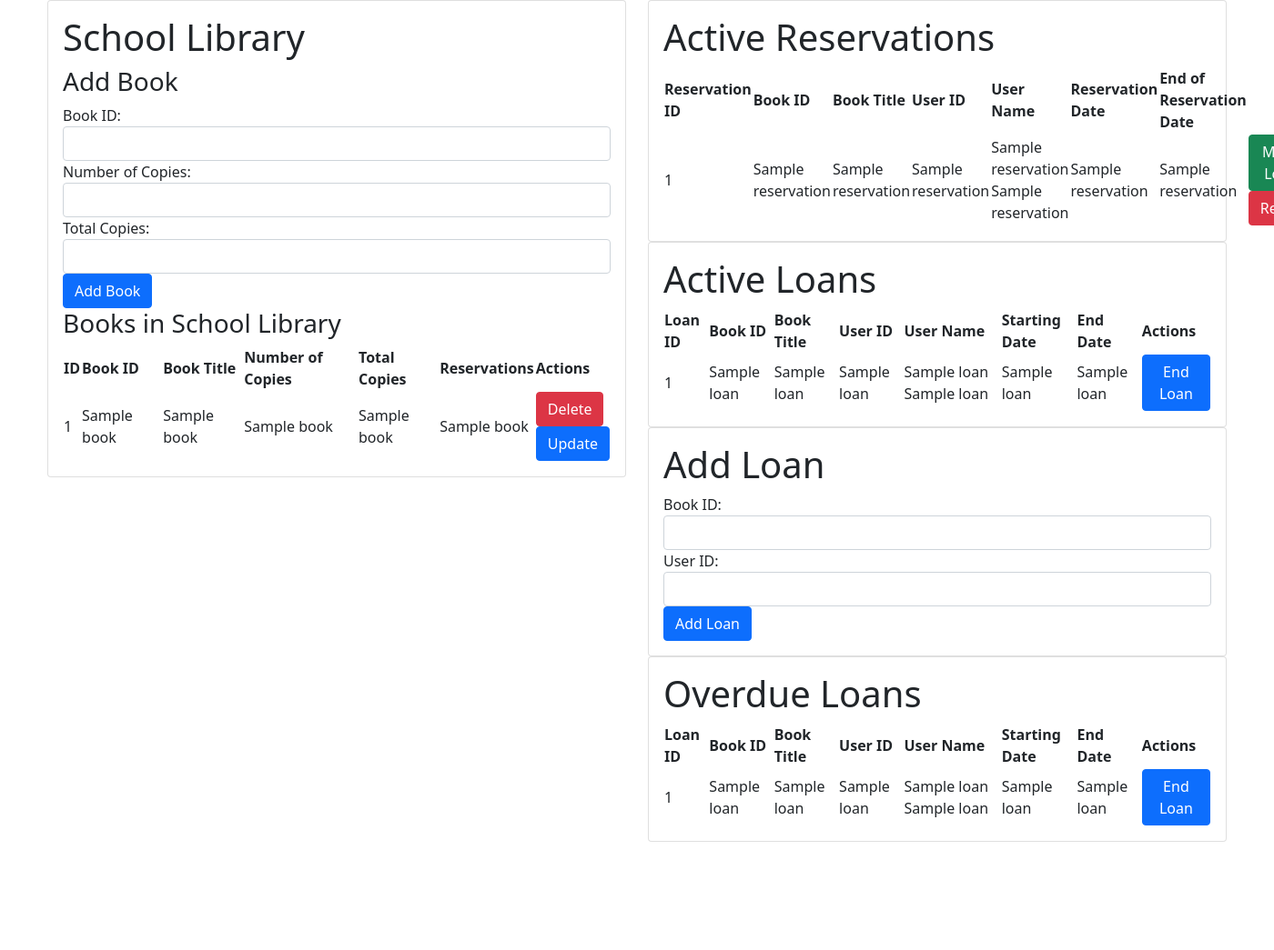
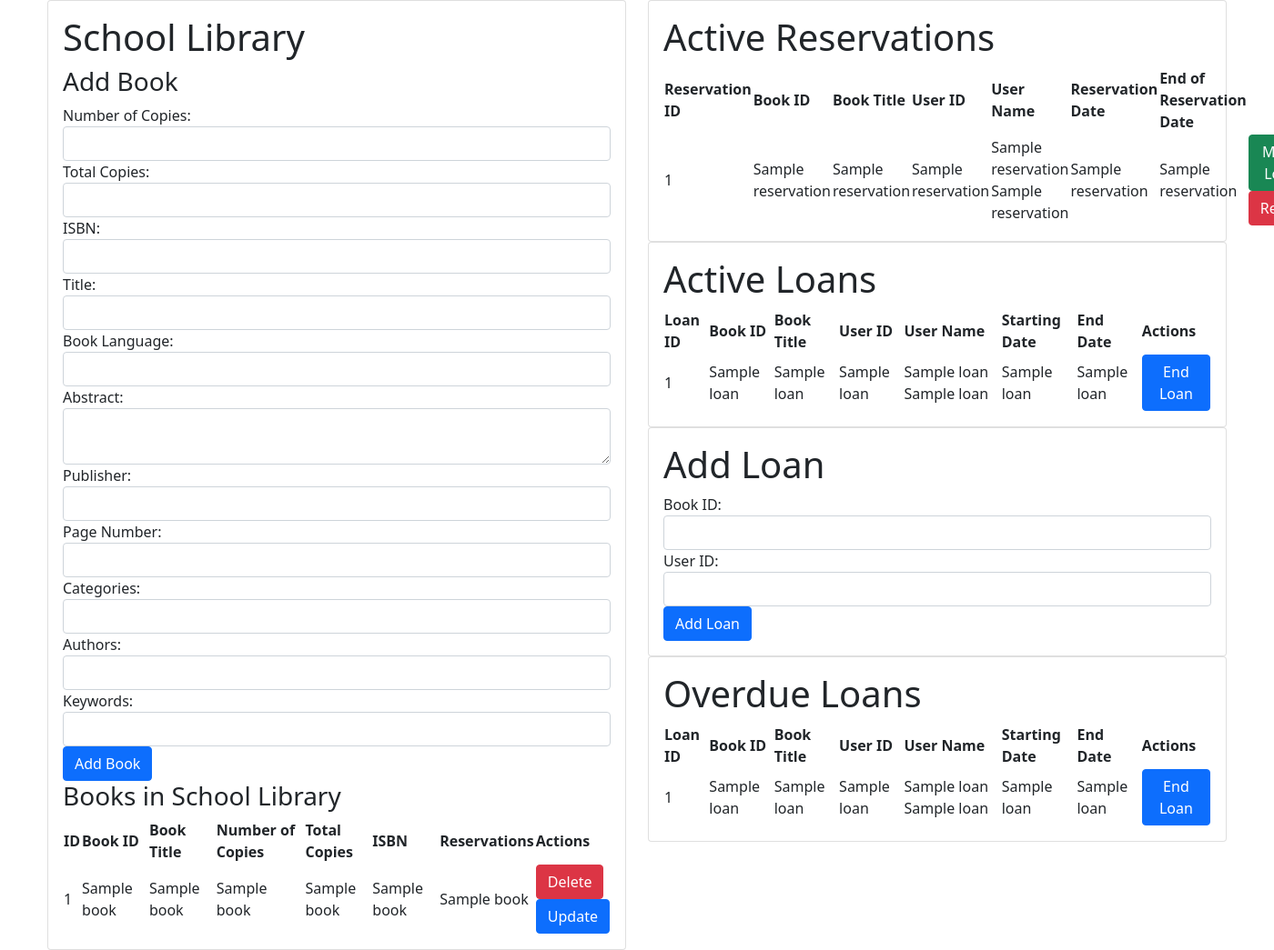
Before and after one commit to thankaou/library-system, a Flask app: template templates/main_school_admin_library.html in a window 1400 px wide; the page is wider, and only the part inside the window is pictured. Shown: the part 56-1101 px from the top of that part at 91% size. Before the commit the page ends 982 px from the top of that part, so only its background shows below. Run offline with Flask 3, Linux system fonts and the light colour scheme; the template is opened without the code that fills it: most values are stand-ins (such as "Sample title", 1, 10 or a date in 2020); some libraries are stand-ins or nearby versions.

Commit message:
Update main_school_admin_library.html

```diff
--- a/templates/main_school_admin_library.html
+++ b/templates/main_school_admin_library.html
@@ -11,10 +11,7 @@
                     <h3>Add Book</h3>
                     <form method="POST" action="/main/school_admin/library">
                         <input type="hidden" name="action" value="create">
-                        <div class="form-group">
-                            <label for="book_id">Book ID:</label>
-                            <input type="text" class="form-control" id="book_id" name="book_id" required>
-                        </div>
+
                         <div class="form-group">
                             <label for="number_of_copies">Number of Copies:</label>
                             <input type="number" class="form-control" id="number_of_copies" name="number_of_copies" required>
@@ -23,7 +20,54 @@
                             <label for="total_copies">Total Copies:</label>
                             <input type="number" class="form-control" id="total_copies" name="total_copies" required>
                         </div>
-                        <button type="submit" class="btn btn-primary">Add Book</button>
+                        <div class="form-group">
+                            <label for="ISBN">ISBN:</label>
+                            <input type="text" class="form-control" id="ISBN" name="ISBN" required>
+                        </div>
+
+                        <div class="form-group">
+                            <label for="title">Title:</label>
+                            <input type="text" class="form-control" id="title" name="title" required>
+                        </div>
+
+                        <div class="form-group">
+                            <label for="language">Book Language:</label>
+                            <input type="text" class="form-control" id="language" name="language" >
+                        </div>
+
+                        <div class="form-group">
+                            <label for="abstract">Abstract:</label>
+                            <textarea class="form-control" id="abstract" name="abstract" ></textarea>
+                        </div>
+
+                        <div class="form-group">
+                            <label for="publisher">Publisher:</label>
+                            <input type="text" class="form-control" id="publisher" name="publisher">
+                        </div>
+
+                        <div class="form-group">
+                            <label for="page-nr">Page Number:</label>
+                            <input type="number" class="form-control" id="page-nr" name="page-nr" >
+                        </div>
+
+                        <div class="form-group">
+                            <label for="categories">Categories:</label>
+                            <input type="text" class="form-control" id="categories" name="categories" required>
+                        </div>
+
+                        <div class="form-group">
+                            <label for="authors">Authors:</label>
+                            <input type="text" class="form-control" id="authors" name="authors" required>
+                        </div>
+
+                        <div class="form-group">
+                            <label for="keywords">Keywords:</label>
+                            <input type="text" class="form-control" id="keywords" name="keywords" required>
+                        </div>
+
+                        <button type="submit" class="btn btn-primary"   >Add Book</button>
+                        <!------>
+
                     </form>
 
                     <h3>Books in School Library</h3>
@@ -35,8 +79,11 @@
                                 <th>Book Title</th>
                                 <th>Number of Copies</th>
                                 <th>Total Copies</th>
+                                <th>ISBN</th> <!------>
                                 <th>Reservations</th>
+
                                 <th>Actions</th>
+
                             </tr>
                         </thead>
                         <tbody>
@@ -47,7 +94,10 @@
                                 <td>{{ book[6] }}</td>
                                 <td>{{ book[3] }}</td>
                                 <td>{{ book[5] }}</td>
+                                <td>{{ book[7] }}</td>
+
                                 <td>{{ book[4] }}</td>
+
                                 <td>
                                     <form method="POST" action="/main/school_admin/library">
                                         <input type="hidden" name="action" value="delete">
```
